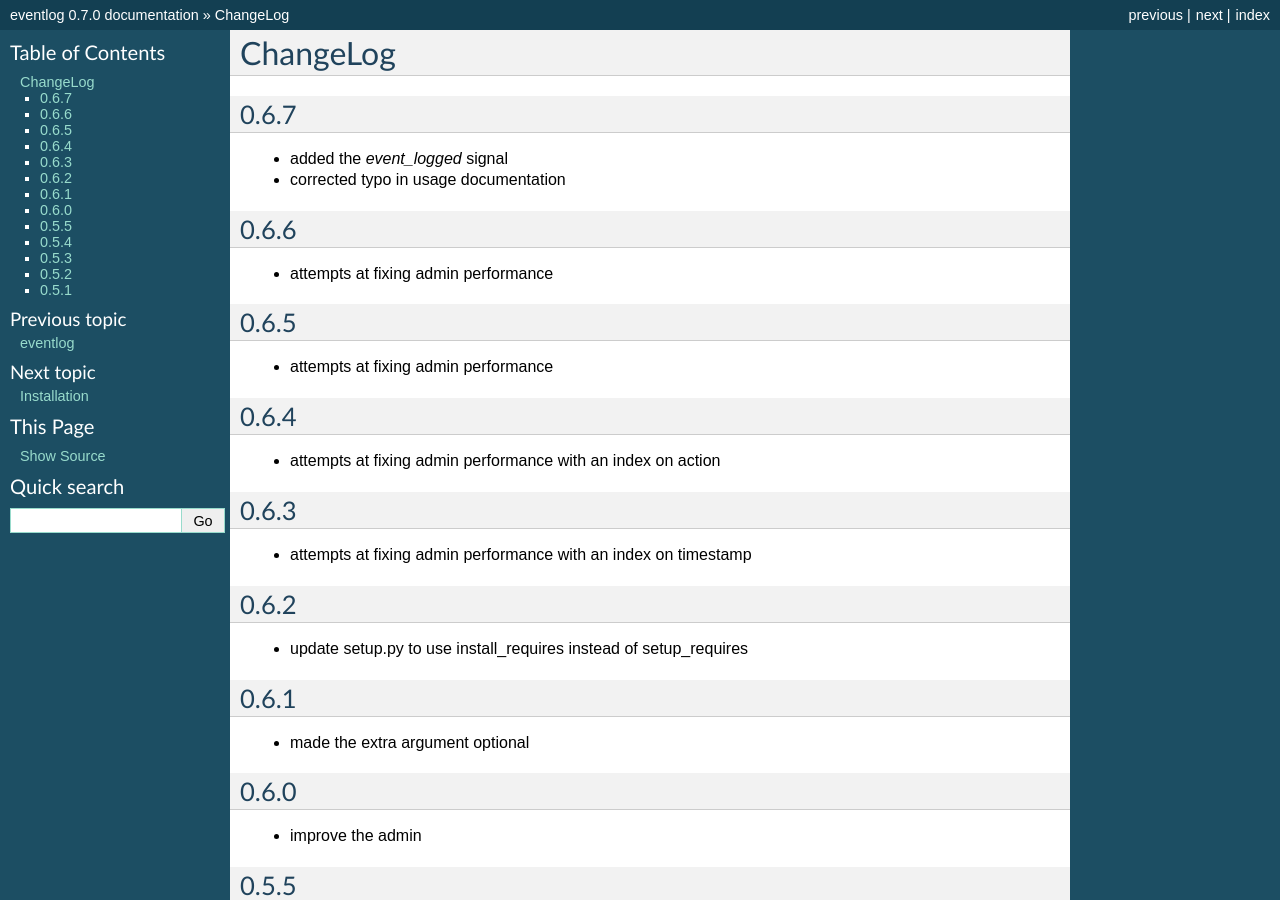
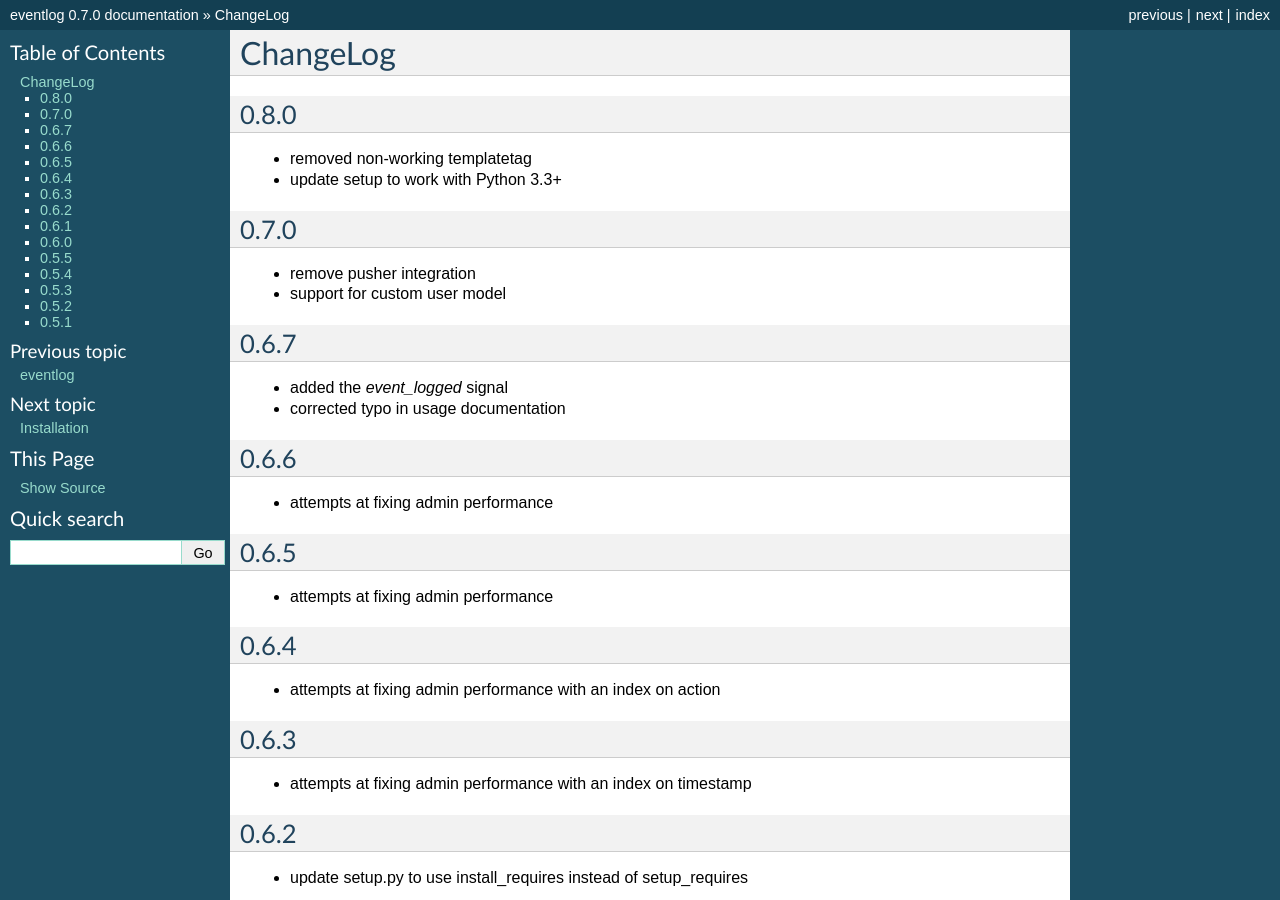
Before and after one commit to pinax/pinax-eventlog, a Sphinx documentation site: the page built from docs/changelog.rst, in a window 1280 px wide and 900 px high. Built offline with Sphinx 7.4.7, drawn with Linux system fonts in a browser that asks for light colours.

Commit message:
Update CHANGELOG

```diff
--- a/docs/changelog.rst
+++ b/docs/changelog.rst
@@ -2,6 +2,20 @@
 
 ChangeLog
 =========
+
+0.8.0
+-----
+
+- removed non-working templatetag
+- update setup to work with Python 3.3+
+
+
+0.7.0
+-----
+
+- remove pusher integration
+- support for custom user model
+
 
 0.6.7
 -----
```
